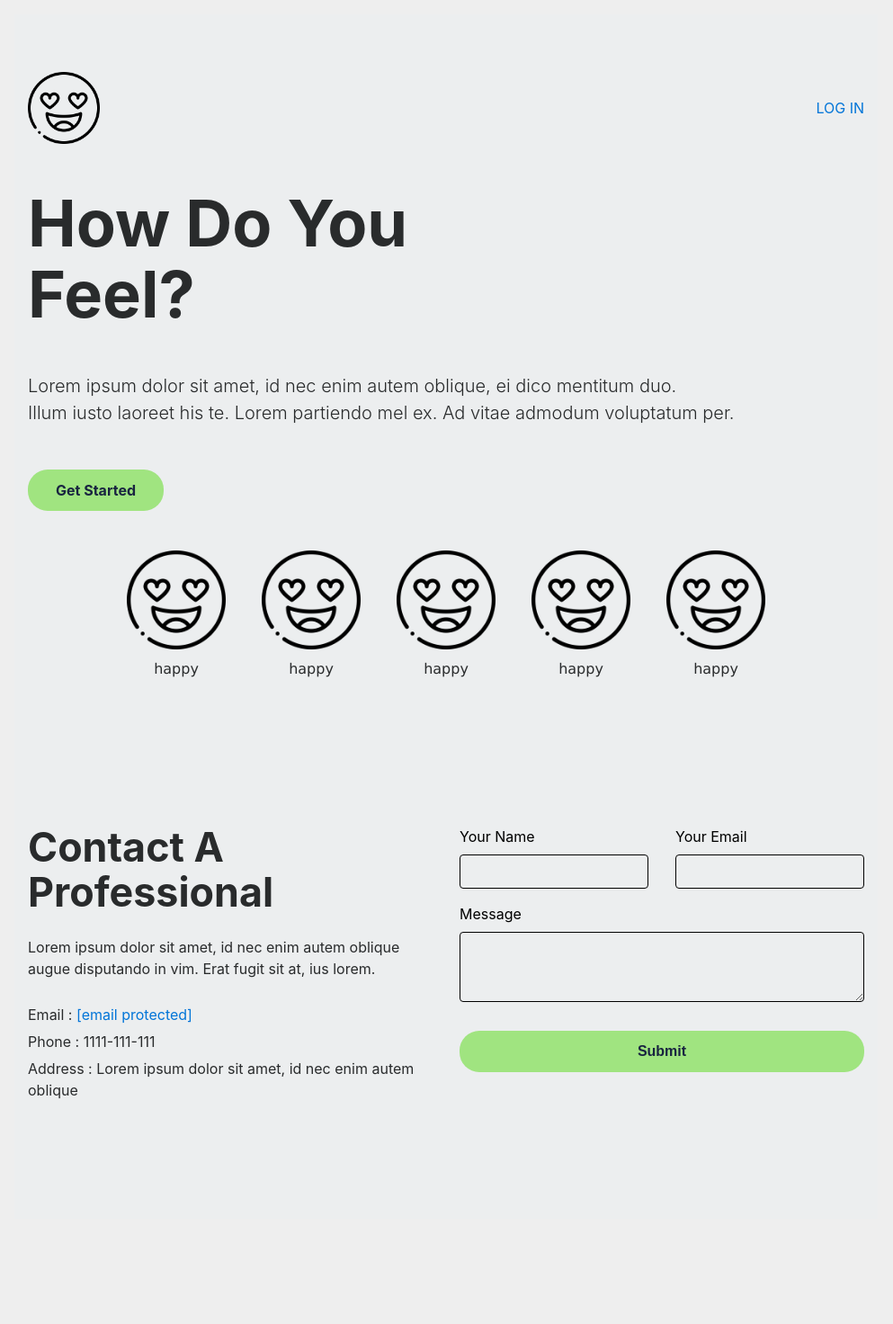
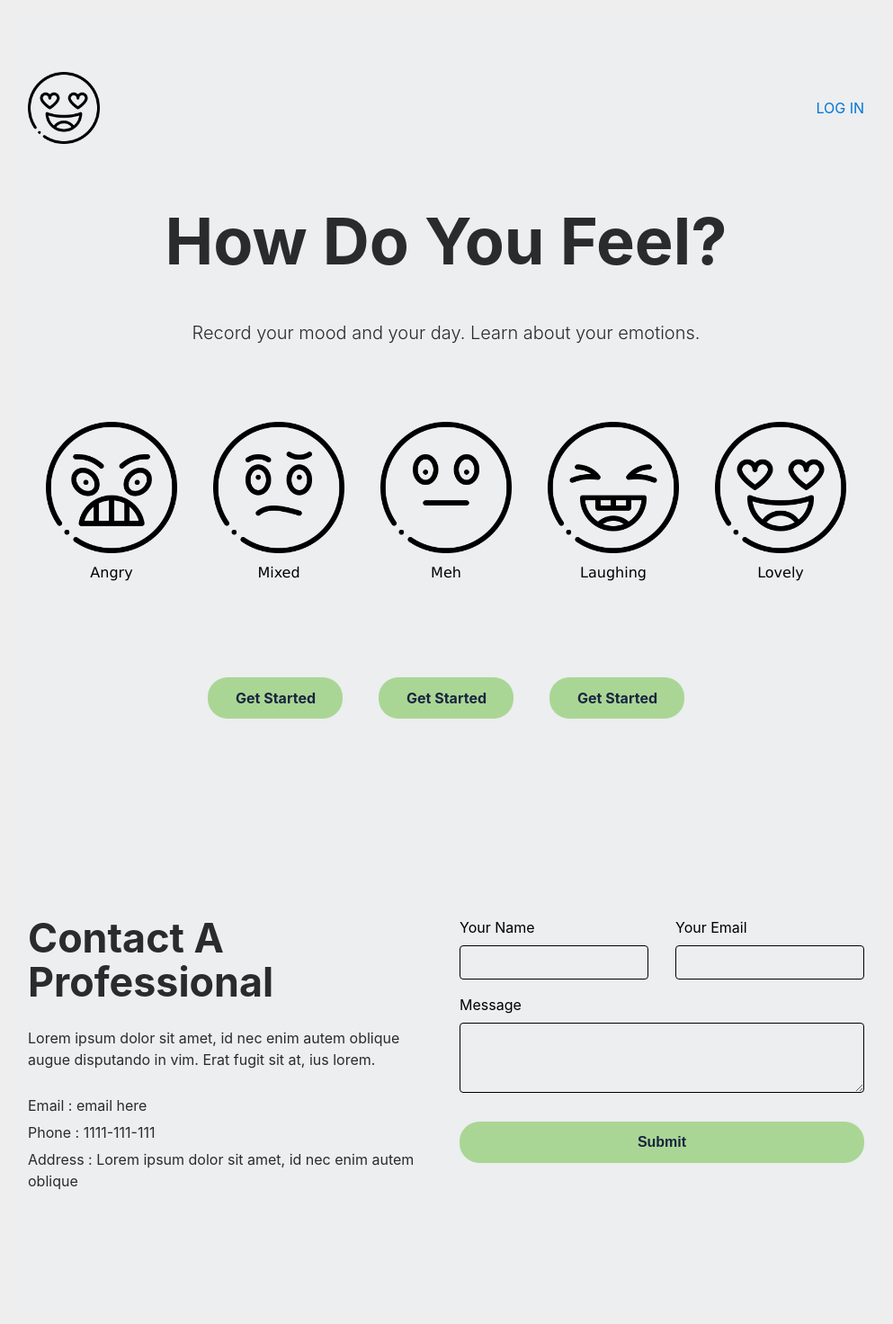
Before and after one commit to CodeOfCognition/mchack_8, a Flask app: page / in a window 1280 px wide. Shown: the whole page at 90% size, without its empty margins (0-993 px from the left). Before the commit the page ends 1222 px from the top, so only its background shows below. Run offline with Flask 2, Linux system fonts and the light colour scheme; some libraries are stand-ins or nearby versions.

Commit message:
first page trial

```diff
--- a/templates/css/custom.css
+++ b/templates/css/custom.css
@@ -11,7 +11,7 @@ transition:.3s ease-in-out!important}
 
 transform:translateY(-5px)}
 .atlas-cta-wide{width:100%}
-.cta-green{background:#a0e480;color:#192440}
+.cta-green{background:#aad695;color:#192440}
 .cta-green:hover{color:#fff;background:#a0e480}
 .cta-blue{background:#192440;color:#fff}
 .cta-blue:hover{color:#fff;background:#121a2e}
@@ -37,3 +37,11 @@ padding-bottom:4rem!important}
 #copyright #social-media a i{color:#192440;font-size:1.2rem;line-height:40px}
 #copyright #social-media a:hover{background:#00ffad}
 #copyright #social-media a:hover i{color:#fff}@media(max-width:575px){#banner h1{font-size:3.6rem}}
+
+.nav-pills > li > a.active {
+    background-color: #7cbb8c!important;
+}
+
+.nav-pills {
+    background-color: rgb(236, 240, 236) !important;
+}
--- a/templates/index.html
+++ b/templates/index.html
@@ -16,6 +16,9 @@
     <link rel="stylesheet" href="./font/css/font-awesome.min.css">
 
     <link rel="stylesheet" href="./css/aos.css">
+    <!-- <link rel="stylesheet" href="https://maxcdn.bootstrapcdn.com/bootstrap/3.4.1/css/bootstrap.min.css"> -->
+    <script src="https://ajax.googleapis.com/ajax/libs/jquery/3.5.1/jquery.min.js"></script>
+    <script src="https://maxcdn.bootstrapcdn.com/bootstrap/3.4.1/js/bootstrap.min.js"></script>
   </head>
   <body>
     <div class="jumbotron jumbotron-fluid" id="banner">
@@ -31,51 +34,82 @@
     </div>
     </div>
     </header>
-    <h1 class="display-3 font-weight-bold my-5">
-    How Do You<br>Feel?
+    <h1 class="display-3 font-weight-bold my-5 text-center" style="padding-top: 20px;">
+    How Do You Feel?
     </h1>
-    <p class="lead my-4">
-    Lorem ipsum dolor sit amet, id nec enim autem oblique, ei dico mentitum duo.
-    <br> Illum iusto laoreet his te. Lorem partiendo mel ex. Ad vitae admodum voluptatum per.
+    <p class="lead my-4 text-center">
+    Record your mood and your day. Learn about your emotions.
     </p>
-    <a href="#" class="btn my-4 font-weight-bold atlas-cta cta-green">Get Started</a>
     </div>
-    <div class="container text-md-left" style="display: flex; justify-content: center">
-      <div style="float: left; width: 40%; padding: 20px; max-height: 150px; max-width: 150px;" >
+    <div class="container text-md-left" style="display: flex; justify-content: center; padding-top: 40px;">
+      <div style="float: left; width: 40%; padding: 20px; max-height: 220px; max-width: 220px;" >
+        <a href="#" style="text-decoration: none; color: black;">
+          <img src="img/angry.png"/>
+          <div style="text-align: center; font-family:verdana; padding-top: 10px;">
+            Angry
+          </div>
+        </a>
+      </div>
+      <div style="float: left; width: 40%; padding: 20px; max-height: 220px; max-width: 220px;" >
+        <a href="#" style="text-decoration: none; color: black;">
+          <img src="img/thinking.png"/>
+          <div style="text-align: center; font-family:verdana; padding-top: 10px;">
+            Mixed
+          </div>
+        </a>
+      </div>
+      <div style="float: left; width: 40%; padding: 20px; max-height: 220px; max-width: 220px;" >
+        <a href="#" style="text-decoration: none; color: black;">
+          <img src="img/poker-face.png"/>
+          <div style="text-align: center; font-family:verdana; padding-top: 10px;">
+            Meh
+          </div>
+        </a>
+      </div>
+      <div style="float: left; width: 40%; padding: 20px; max-height: 220px; max-width: 220px;" >
+        <a href="#" style="text-decoration: none; color: black;">
+          <img src="img/laughing.png"/>
+          <div style="text-align: center; font-family:verdana; padding-top: 10px;">
+            Laughing
+          </div>
+        </a>
+      </div>
+      <div style="float: left; width: 40%; padding: 20px; max-height: 220px; max-width: 220px;" >
+        <a href="#" style="text-decoration: none; color: black;">
           <img src="img/logo.png"/>
           <div style="text-align: center; font-family:verdana; padding-top: 10px;">
-          happy
+            Lovely
           </div>
-      </div>
-      <div style="float: left; width: 40%; padding: 20px; max-height: 150px; max-width: 150px;" >
-        <img src="img/logo.png"/>
-        <div style="text-align: center; font-family:verdana; padding-top: 10px;">
-          happy
-        </div>
-      </div>
-      <div style="float: left; width: 40%; padding: 20px; max-height: 150px; max-width: 150px;" >
-        <img src="img/logo.png"/>
-        <div style="text-align: center; font-family:verdana; padding-top: 10px;">
-          happy
-        </div>
-      </div>
-      <div style="float: left; width: 40%; padding: 20px; max-height: 150px; max-width: 150px;" >
-        <img src="img/logo.png"/>
-        <div style="text-align: center; font-family:verdana; padding-top: 10px;">
-          happy
-        </div>
-      </div>
-      <div style="float: left; width: 40%; padding: 20px; max-height: 150px; max-width: 150px;" >
-        <img src="img/logo.png"/>
-        <div style="text-align: center; font-family:verdana; padding-top: 10px;">
-          happy
-        </div>
-      </div>
-      </div>
+        </a>
       </div>
     </div>
 
+    <div class="container text-md-left" style="display: flex; justify-content: center; padding-top: 40px;">
+      <div style="float: left; width: 40%; padding: 20px; max-height: 220px; max-width: 190px;" >
+        <a href="#" class="btn my-4 font-weight-bold atlas-cta cta-green" style="display: flex;" >Get Started</a>
+      </div>
+      <div style="float: left; width: 40%; padding: 20px; max-height: 220px; max-width: 190px;" >
+        <a href="#" class="btn my-4 font-weight-bold atlas-cta cta-green" style="display: flex;" >Get Started</a>
+      </div>
+      <div style="float: left; width: 40%; padding: 20px; max-height: 220px; max-width: 190px;" >
+        <a href="#" class="btn my-4 font-weight-bold atlas-cta cta-green" style="display: flex;" >Get Started</a>
+      </div>
+    </div>
 
+    </div>
+    </div>
+
+      <!-- <ul class="nav nav-pills justify-content-center">
+        <li class="nav-item">
+          <a class="nav-link active" data-toggle="pill" href="#">Mood Diary</a>
+        </li>
+        <li class="nav-item">
+          <a class="nav-link" data-toggle="pill" href="#">Entries</a>
+        </li>
+        <li class="nav-item">
+          <a class="nav-link" data-toggle="pill" href="#">Stats</a>
+        </li>
+      </ul> -->
 
 
       <div class="jumbotron jumbotron-fluid" id="contact">
@@ -88,7 +122,7 @@
       <br> augue disputando in vim. Erat fugit sit at, ius lorem.
       </p>
       <ul class="list-unstyled">
-      <li>Email : <a href="/cdn-cgi/l/email-protection" class="__cf_email__" data-cfemail="6704080a1706091e38020a060e0b2704080a">[email&#160;protected]</a></li>
+      <li>Email : email here</li>
       <li>Phone : 1111-111-111</li>
       <li>Address : Lorem ipsum dolor sit amet, id nec enim autem oblique</li>
       </ul>
```
Also changed, not shown: templates/img/angry.png (added), templates/img/laughing.png (added), templates/img/poker-face.png (added), templates/img/thinking.png (added). Lines whose indentation alone changed are shown as unchanged.
